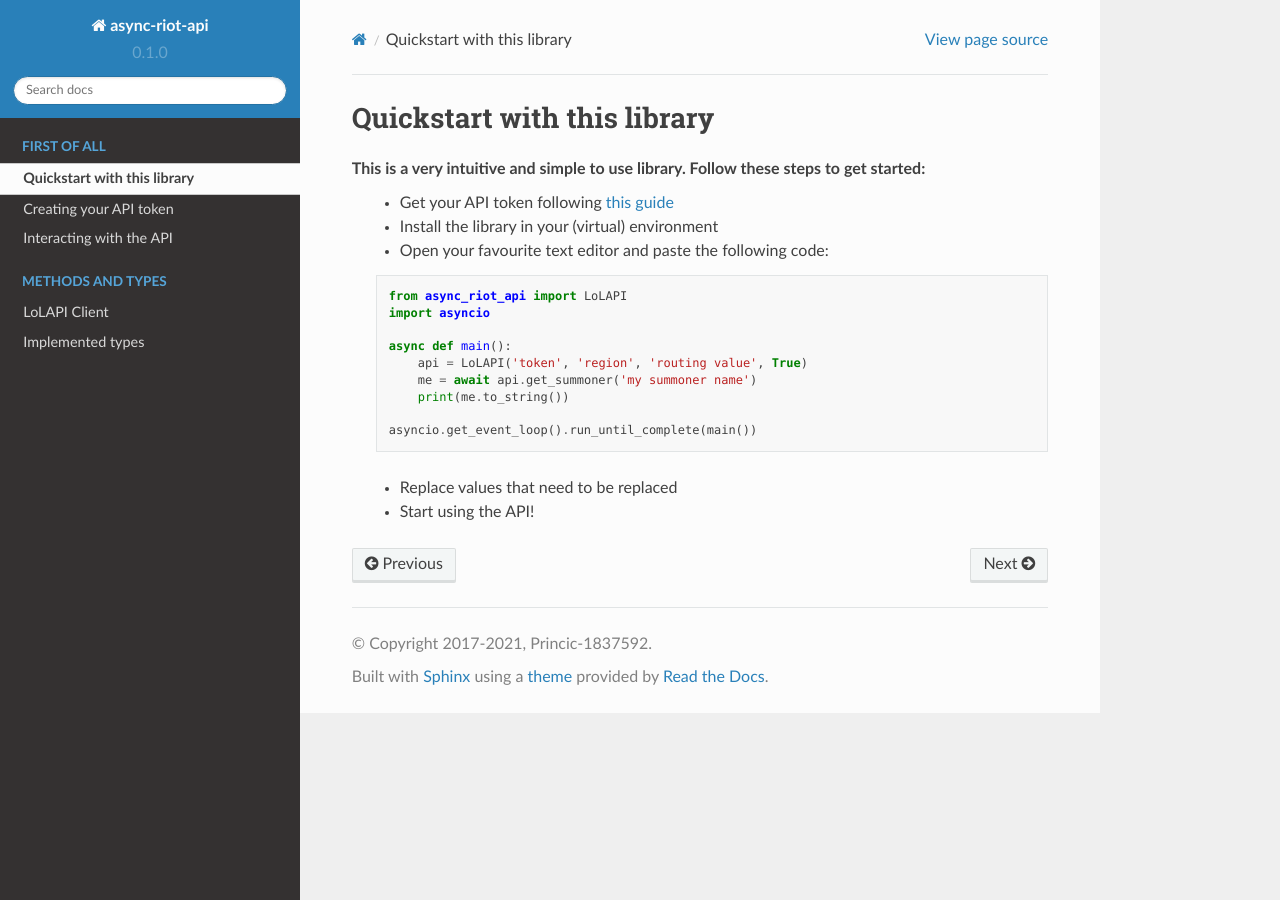
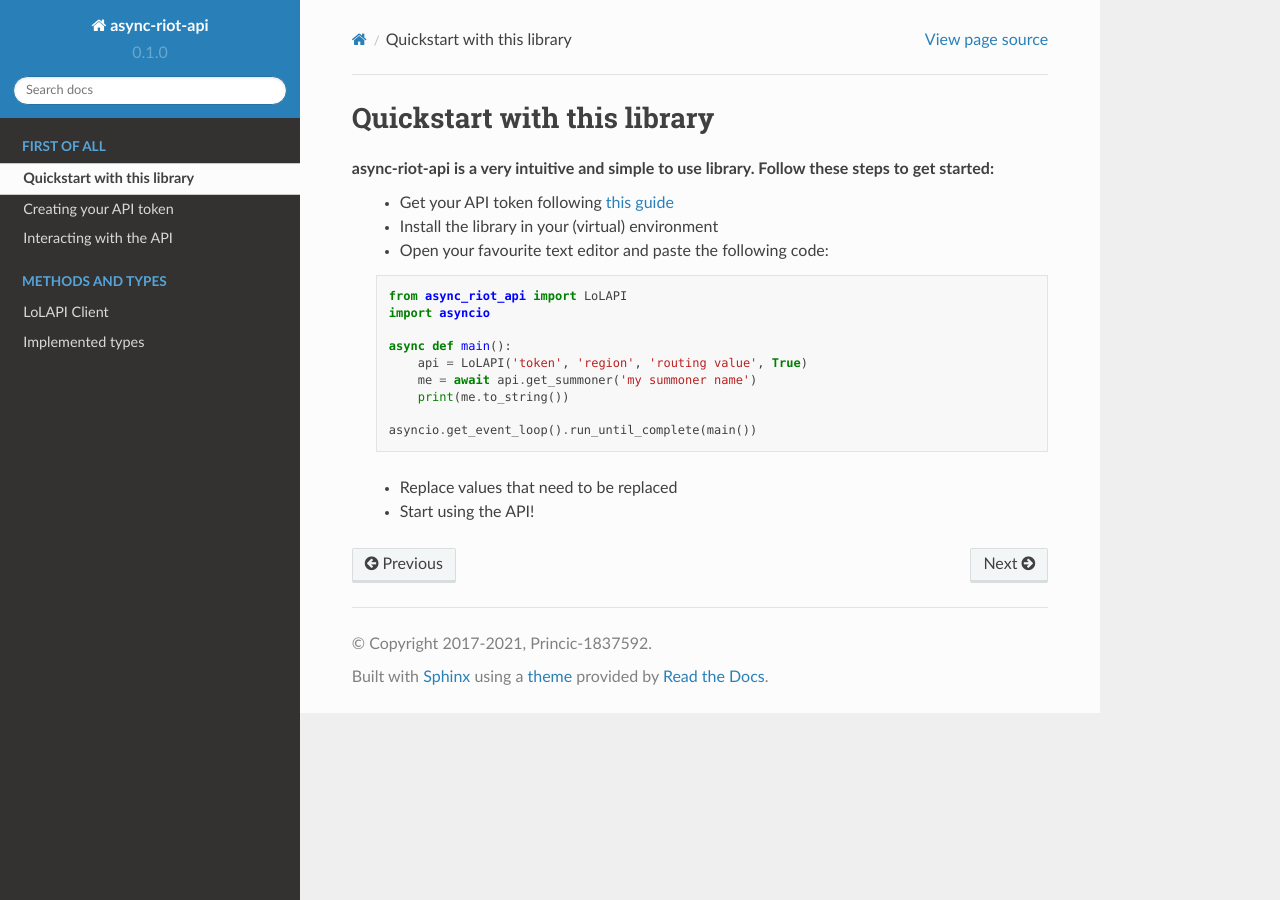
Before and after one commit to Princic-1837592/async-riot-api, a Sphinx documentation site: the page built from docs/source/start/quickstart.rst, in a window 1280 px wide. Built offline with Sphinx 7.4.7 and the Read the Docs theme 2.0.0, drawn with Linux system fonts in a browser that asks for light colours.

```diff
--- a/docs/source/conf.py
+++ b/docs/source/conf.py
@@ -5,8 +5,11 @@
 import os
 import sys
 from datetime import datetime
+import async_riot_api
 
 sys.path.insert(0, os.path.abspath("../.."))
+
+version = async_riot_api.__version__
 
 project = 'async-riot-api'
 copyright = f'2017-{datetime.now().year}, Princic-1837592'
--- a/docs/source/start/auth.rst
+++ b/docs/source/start/auth.rst
@@ -5,4 +5,4 @@ To use the Riot Games' API first you need to create a token. In order to do this
     - Go to `this page <https://developer.riotgames.com/docs/portal>`_ and follow the steps to register a product
     - Start registering for a personal API key, since you probably don't have a working prototype needed for a production key
     - The approvation step could take days (or weeks) to finish, so i suggest you go `here <https://developer.riotgames.com/>`_ and use a development API key until you get a permanent key
-    - Development API key need to be refreshed every 24h, so remember to refresh yours or your application will sotp working
+    - Development API key need to be refreshed every 24h, so remember to refresh yours or your application will stop working
--- a/docs/source/start/quickstart.rst
+++ b/docs/source/start/quickstart.rst
@@ -1,7 +1,7 @@
 Quickstart with this library
 ============================
 
-This is a very intuitive and simple to use library. Follow these steps to get started:
+async-riot-api is a very intuitive and simple to use library. Follow these steps to get started:
     - Get your API token following :doc:`this guide <auth>`
     - Install the library in your (virtual) environment
     - Open your favourite text editor and paste the following code:
```
Also changed, not shown: docs/source/start/install.rst (added, +26 -0 lines).
